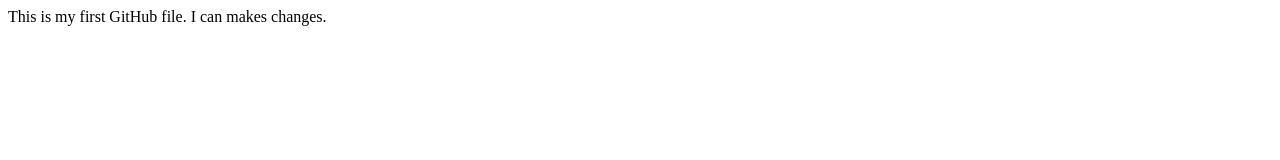
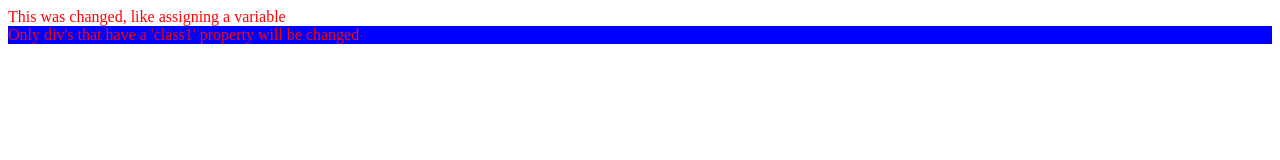
Before and after one commit to hungrybeagle/sampleProject, a plain HTML site: page index.html in a window 1280 px wide. Drawn offline with nearby package versions, Linux system fonts and the light colour scheme.

Commit message:
Update index.html

```diff
--- a/index.html
+++ b/index.html
@@ -1,4 +1,27 @@
+<script>
+	// JQuery library is added using a link to an external library.
+</script>
+<script src="https://ajax.googleapis.com/ajax/libs/jquery/3.3.1/jquery.min.js"></script>
+
 <body>
-	This is my first GitHub file.
-	I can makes changes.
+	<div id="div1">This is my first GitHub file.</div>
+	<div id="div2" class="class1">I can makes changes.</div>
 </body>
+<script>
+	//notice the difference in how jquery changes the properties of an element compared to javascript:
+	//Javascript
+	document.getElementById("div1").innerHTML = "This was changed, like assigning a variable";
+	$("#div2").html("This was changed using function parameters");
+	//notice the use of the selector "$()" and the contents of the selector indicate what to change.
+
+	// JQuery has options for far more selections than just IDs
+	// You can use any element, and ALL of the elements of the same type are changed.
+	$("div").css("color","red");
+
+	// You can specificy a class using the .  and all of the classes with the same name will be changed.
+	$(".class1").css("background-color","blue");
+
+	// You can combine classes, id's and element names to get more specific
+	$("div.class1").html("Only div's that have a 'class1' property will be changed");
+
+</script>
```
